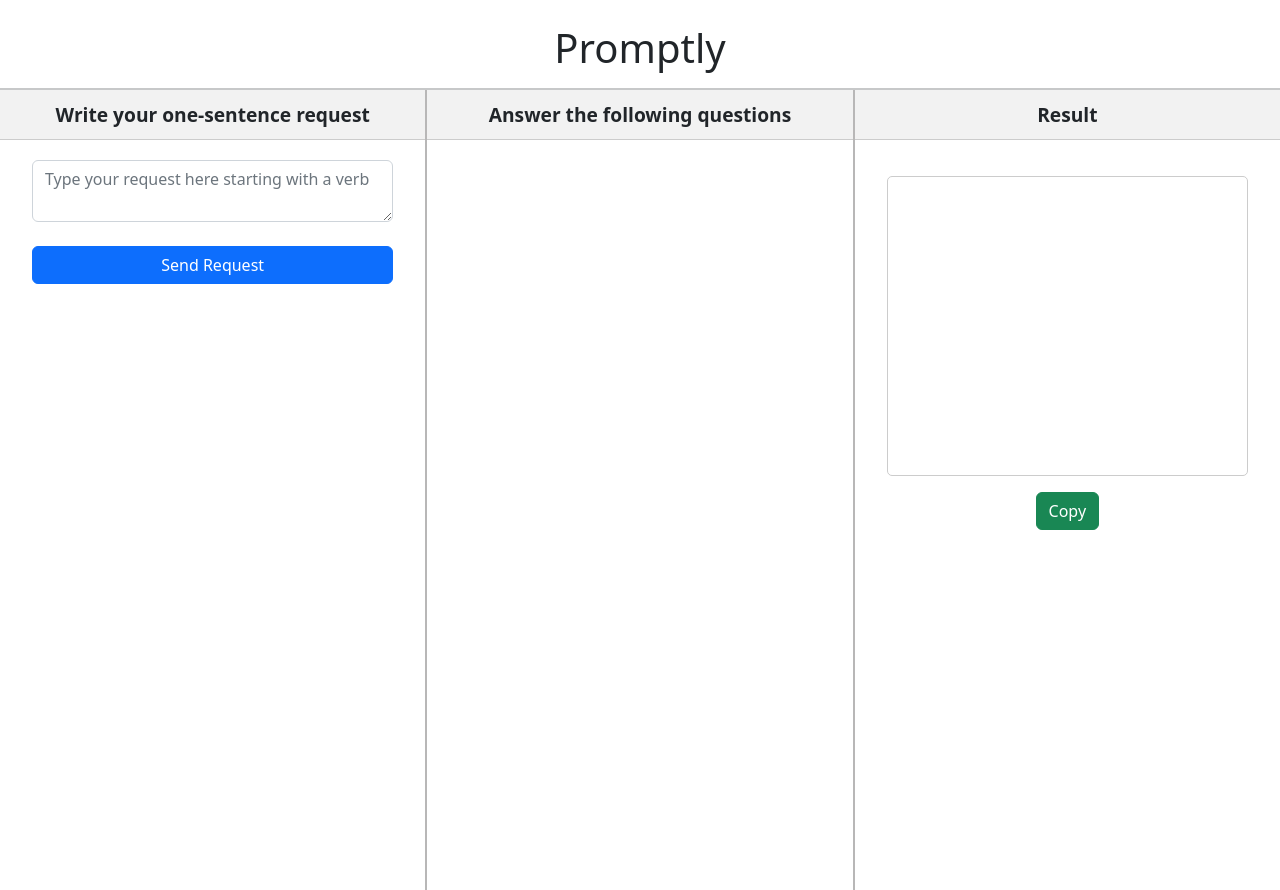
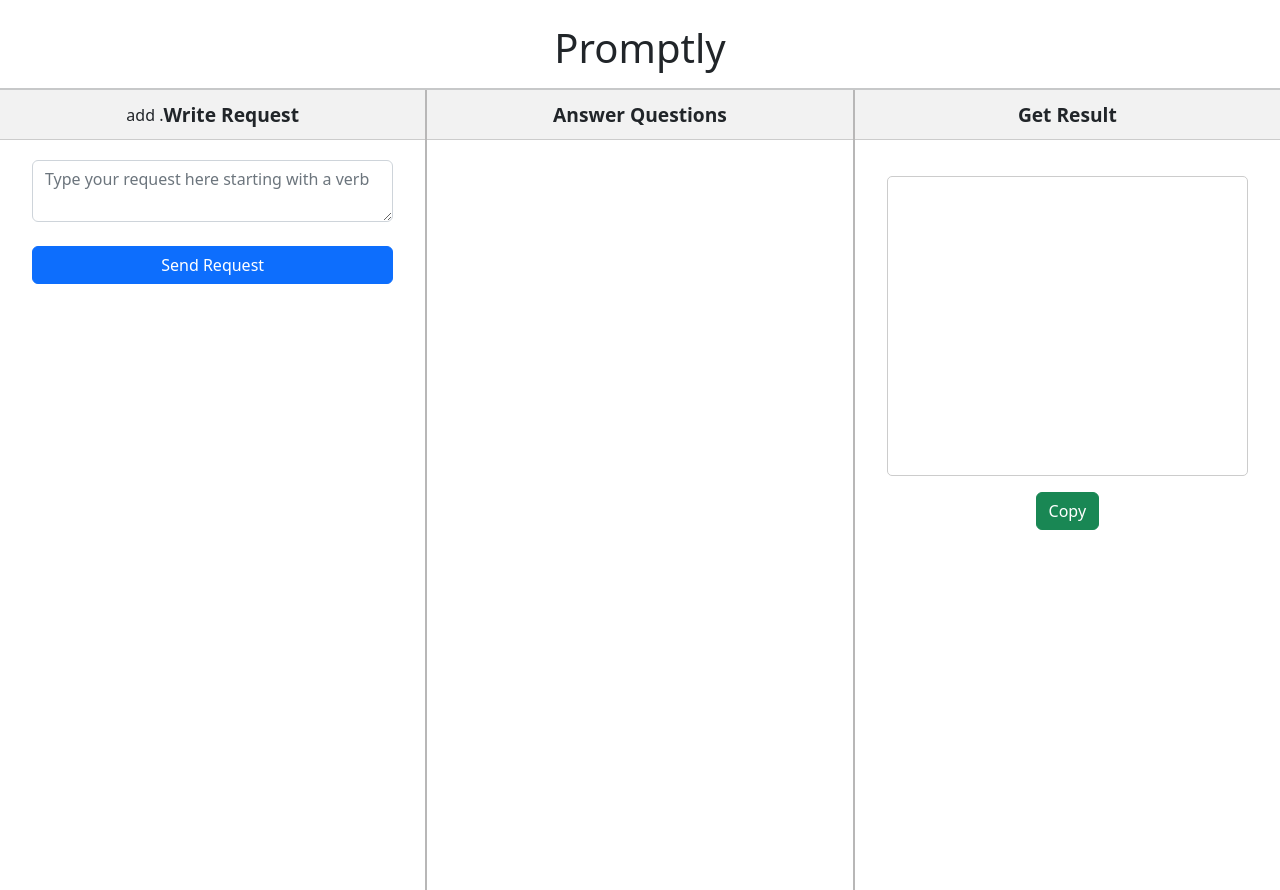
Before and after one commit to Yiwen789/promptly, a React (Create React App) app in the folder app/: page / in a window 1280 px wide. Built offline with nearby package versions, Linux system fonts and the light colour scheme.

Commit message:
modify command

```diff
--- a/app/src/components/AskForm.js
+++ b/app/src/components/AskForm.js
@@ -177,7 +177,7 @@ function AskForm() {
     <div className="d-flex">
       <div className="column">
         <div className="column-header">
-          <h3>Write your one-sentence request</h3>
+add .          <h3>Write Request</h3>
         </div>
         <div style={{ display: 'flex', flexDirection: 'column', alignItems: 'center' }}>
           <form onSubmit={handleSubmit} style={{ width: '85%' }}>
@@ -194,7 +194,7 @@ function AskForm() {
 
       <div className="column">
         <div className="column-header">
-          <h3>Answer the following questions</h3>
+          <h3>Answer Questions</h3>
         </div>
         {error && <p style={{ color: 'red' }}>{error}</p>}
         <div class="d-flex justify-content-center my-3">
@@ -208,7 +208,7 @@ function AskForm() {
 
       <div className="column">
         <div className="column-header">
-          <h3>Result</h3>
+          <h3>Get Result</h3>
         </div>
         <div class="card-body">
           <div class="d-flex justify-content-center my-3">
```
